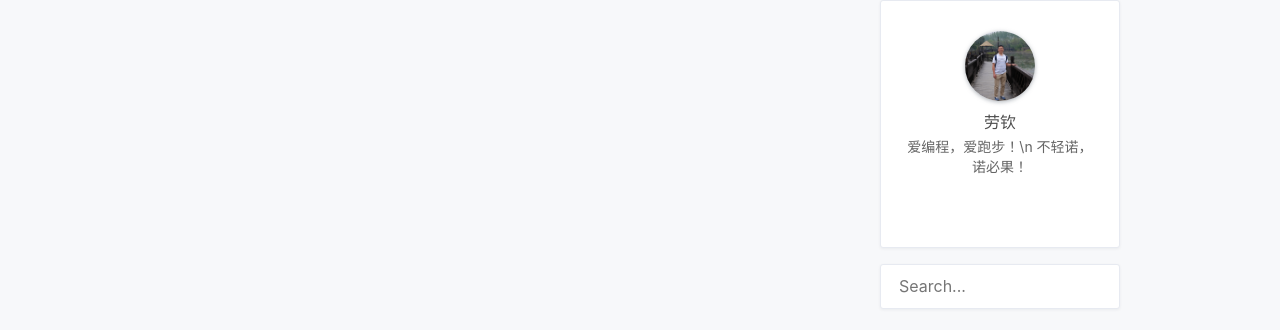
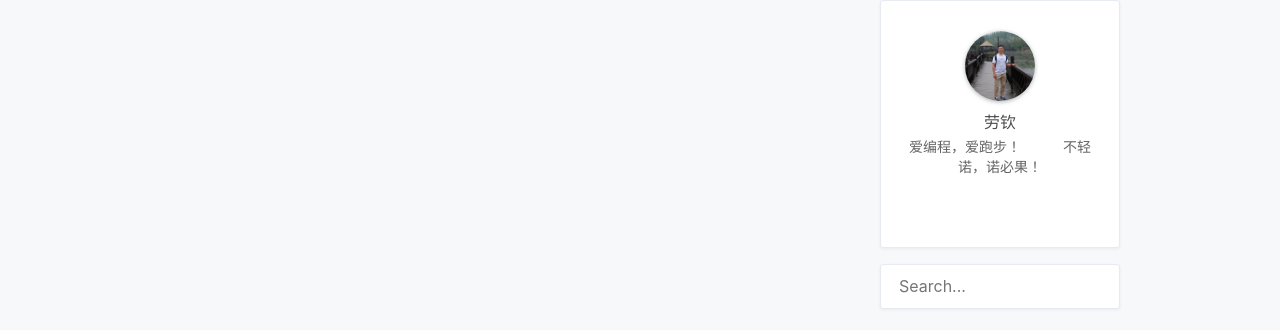
Before and after one commit to RitchieLao/RitchieLao.github.io, a Jekyll site: the page built from index.html, in a window 1280 px wide and 948 px high. Shown: the part 500-830 px from the top of the window. Built offline with Jekyll 4.4.1, drawn with Linux system fonts in a browser that asks for light colours; nearby versions of some CDN libraries; the list of posts is cut into pages by our own code; a style sheet for code colours, icons or effects is not loaded.

Commit message:
调整博主信息 bio

```diff
--- a/_config.yml
+++ b/_config.yml
@@ -20,7 +20,7 @@ footer:
 # Author 配置博主信息
 author: '劳钦'
 nickname: '小钦'
-bio: '爱编程，爱跑步！\n 不轻诺，诺必果！'
+bio: '爱编程，爱跑步！　　　不轻诺，诺必果！'
 avatar: '/assets/img/profile.png'
 
 # Search
```
